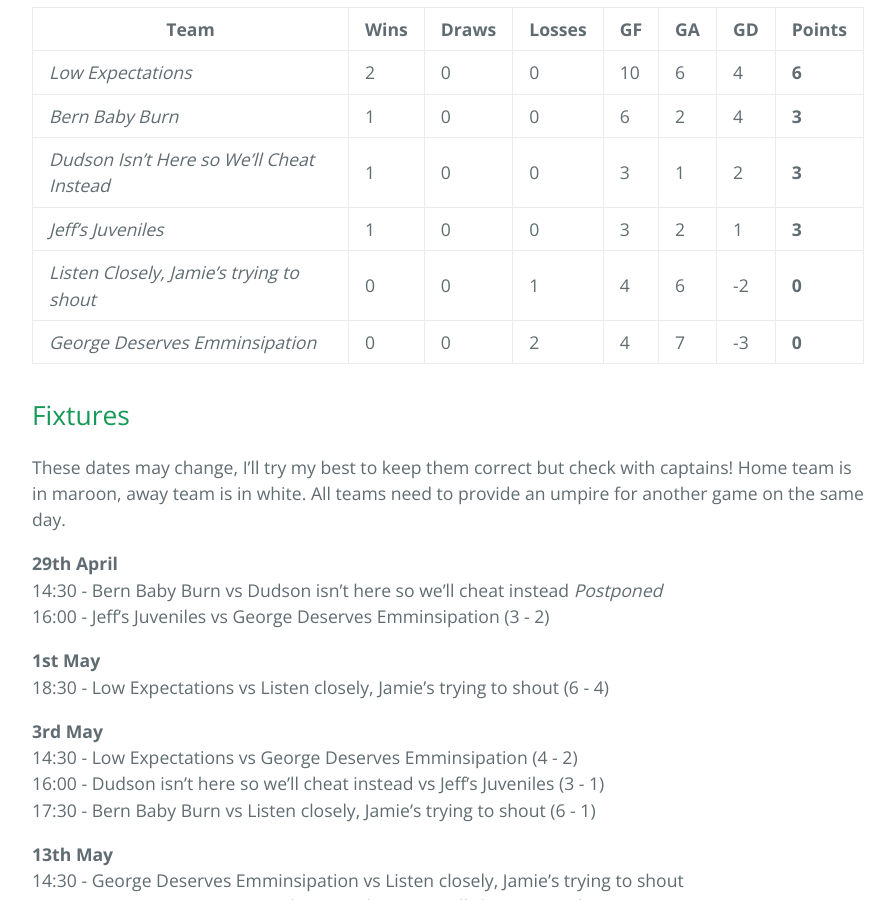
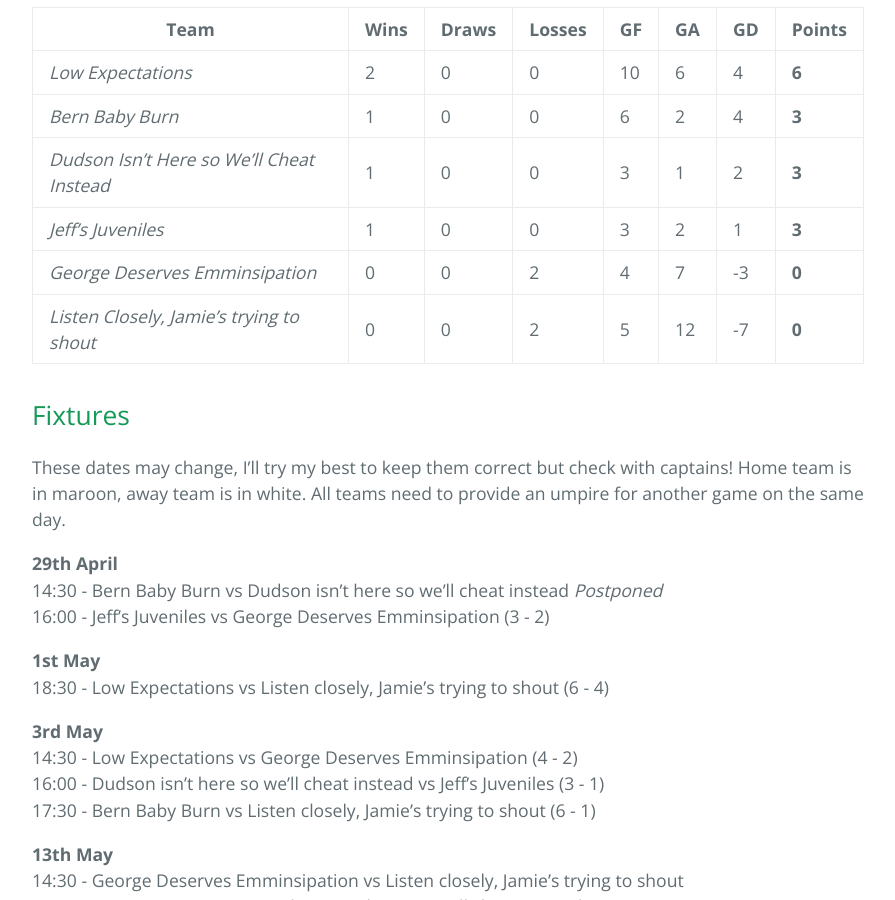
Before and after one commit to behradkoohy/summerleague, a Jekyll site: the page built from index.md, in a window 1280 px wide and 900 px high, scrolled down 1014 px. Shown: the whole window, without its empty margins (192-1087 px from the left). Built offline with Jekyll 4.4.1, drawn with Linux system fonts in a browser that asks for light colours; our own code applies the rules of GitHub Pages for plain Markdown files.

Commit message:
Update index.md

```diff
--- a/index.md
+++ b/index.md
@@ -10,12 +10,12 @@ title: Homepage
 
 | **Team**                                 	| Wins 	| Draws 	| Losses 	| GF 	| GA 	| GD 	| **Points** 	|
 |------------------------------------------	|------	|-------	|--------	|----	|----	|----	|------------	|
-| _Low Expectations_                         	| 2    	| 0     	| 0      	| 10  	| 6  	| 4  	| **6**       |
-| _Bern Baby Burn_                           	| 1    	| 0     	| 0      	| 6  	| 2  	| 4  	| **3**         |
-| _Dudson Isn't Here so We'll Cheat Instead_ 	| 1    	| 0     	| 0      	| 3  	| 1  	| 2  	| **3**        	|
-| _Jeff's Juveniles_                         	| 1    	| 0     	| 0      	| 3  	| 2  	| 1  	| **3**         |
-| _Listen Closely, Jamie's trying to shout_  	| 0    	| 0     	| 1      	| 4  	| 6  	| -2  	| **0**       |
-| _George Deserves Emminsipation_            	| 0    	| 0     	| 2      	| 4  	| 7  	| -3 	| **0**         |
+| _Low Expectations_                         	| 2    	| 0     	| 0      	| 10  | 6  	| 4  	| **6**   |
+| _Bern Baby Burn_                           	| 1    	| 0     	| 0      	| 6  	| 2  	| 4  	| **3**     |
+| _Dudson Isn't Here so We'll Cheat Instead_ 	| 1    	| 0     	| 0      	| 3  	| 1  	| 2  	| **3**    	|
+| _Jeff's Juveniles_                         	| 1    	| 0     	| 0      	| 3  	| 2  	| 1  	| **3**     |
+| _George Deserves Emminsipation_            	| 0    	| 0     	| 2      	| 4  	| 7  	| -3 	| **0**     |
+| _Listen Closely, Jamie's trying to shout_  	| 0    	| 0     	| 2      	| 5  	| 12  | -7  | **0**     |
 
 ## Fixtures
 These dates may change, I'll try my best to keep them correct but check with captains! Home team is in maroon, away team is in white. All teams need to provide an umpire for another game on the same day.
```
